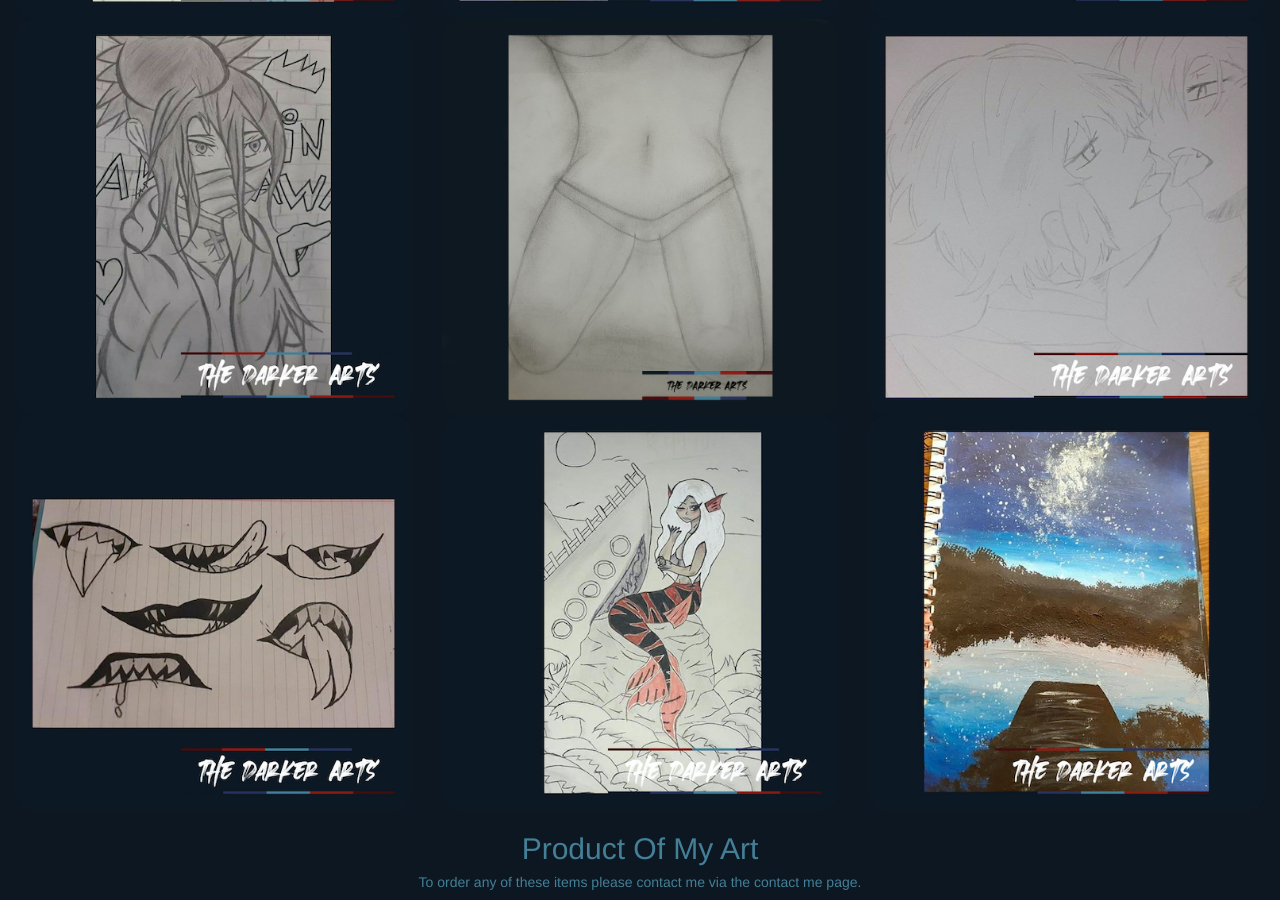
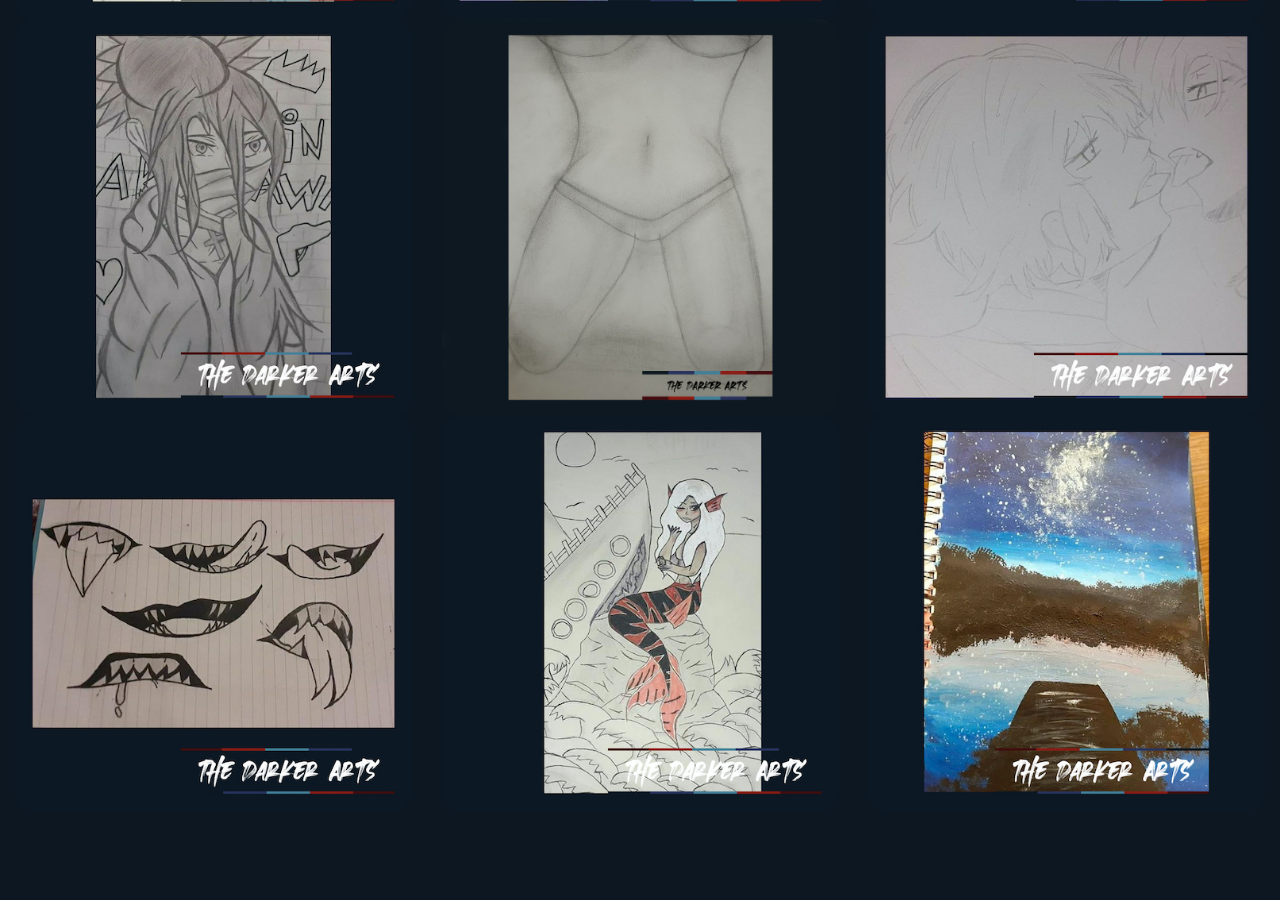
Before and after one commit to chalitamarriott/chalitamarriott.github.io, a Jekyll site: the page built from index.html, in a window 1280 px wide and 900 px high, scrolled down 1000 px. Built offline with Jekyll 4.4.1, drawn with Linux system fonts in a browser that asks for light colours; nearby versions of some CDN libraries; after the commit the page ends 1812 px from its top, so only the background shows below that.

Commit message:
Remove Headings

```diff
--- a/index.html
+++ b/index.html
@@ -27,11 +27,3 @@ excerpt: This website is my art portfolio feel free to browse and use the contac
   	<div class="col-xs-12 col-sm-6 col-md-4"><center><img class="art animate__animated animate__flipInX" style="border-radius: 20px; width:100%;" src="img/10.jpg"></a></center></div>
   	<div class="col-xs-12 col-sm-6 col-md-4"><center><img class="art animate__animated animate__flipInX" style="border-radius: 20px; width:100%;" src="img/11.jpg"></a></center></div>
 </div>
-<div class="row">
-	<div class="col-xs-12 col-sm-12 col-md-12">
-		<center>
-			<h2 class="animate__animated animate__pulse" style="color:#437F97;">Product Of My Art</h2>
-			<h5 class="animate__animated animate__pulse" style="color:#437F97;">To order any of these items please contact me via the contact me page.</h5>
-		</center>
-	</div>
-</div>
```
